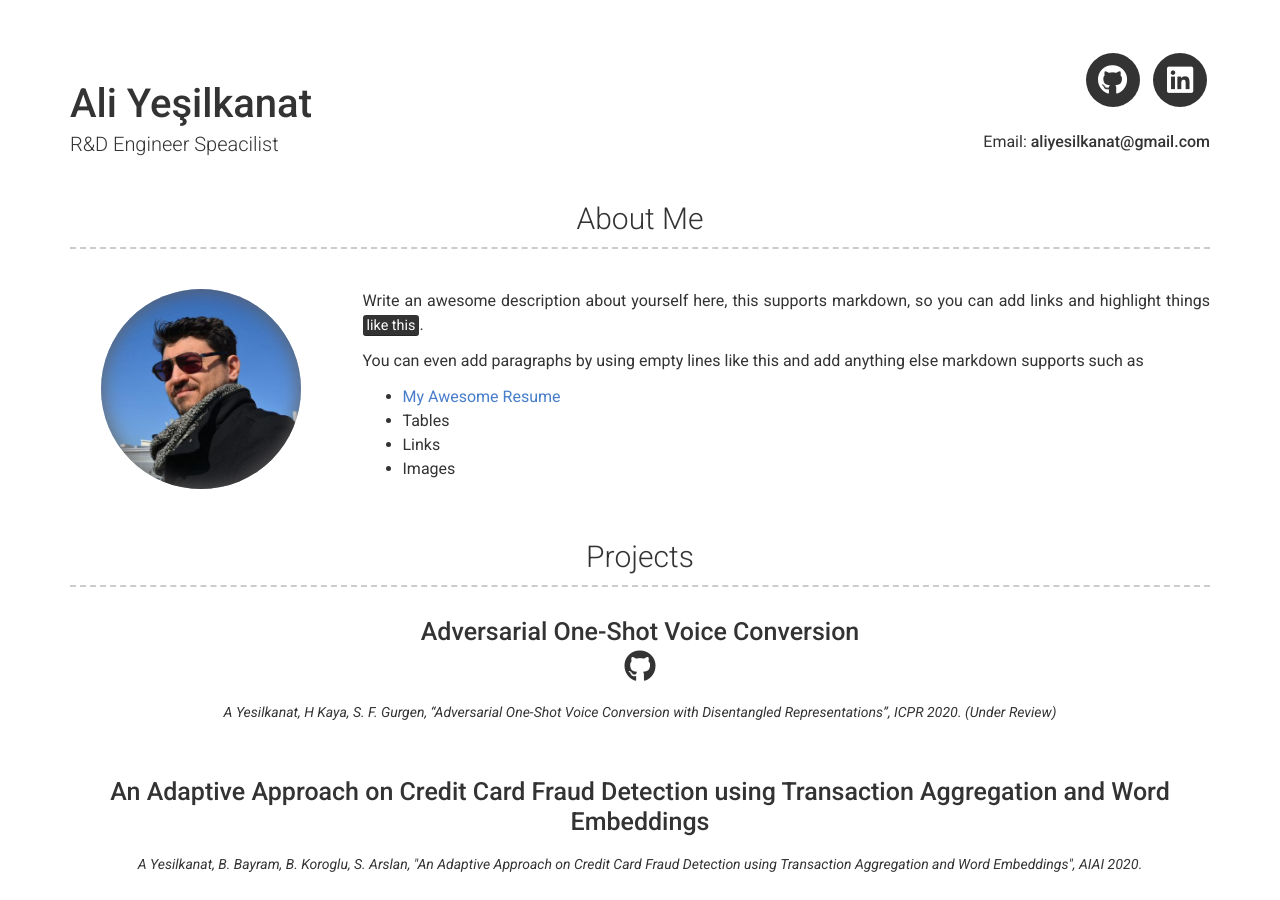
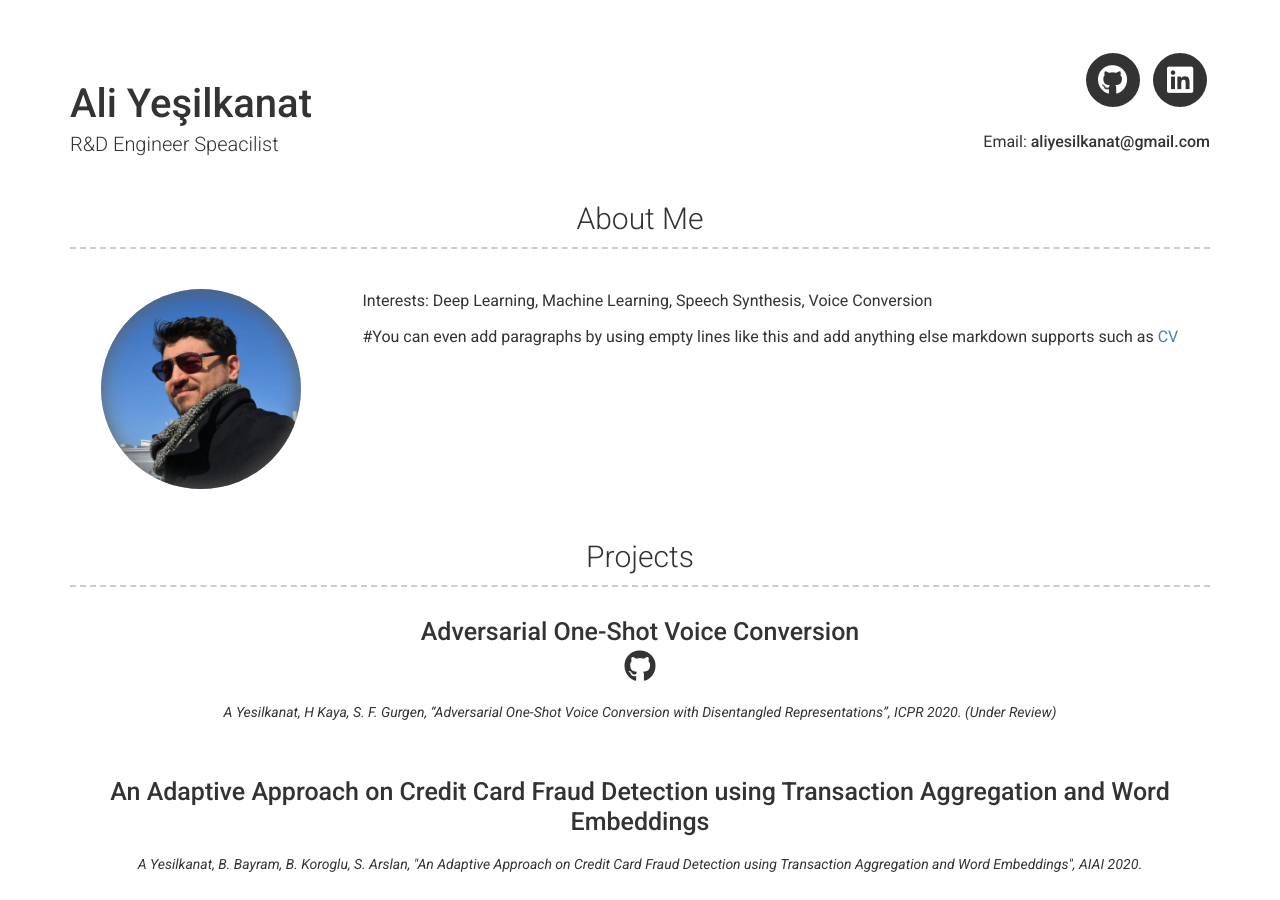
Before and after one commit to aliyesilkanat/aliyesilkanat.github.io, a Jekyll site: the page built from index.md, in a window 1280 px wide and 900 px high. Built offline with Jekyll 4.4.1, drawn with Linux system fonts in a browser that asks for light colours; nearby versions of some CDN libraries.

Commit message:
Update _config.yml

```diff
--- a/_config.yml
+++ b/_config.yml
@@ -1,5 +1,5 @@
 # Site
-repository: Git repository where your resume will be hosted, only required if you are hosting on GitHub (eg. sproogen/modern-resume-theme)
+repository: https://github.com/aliyesilkanat/aliyesilkanat.github.io
 # favicon: Directory of your favicon (eg. images/favicon.ico)(optional)
 
 # Personal info
@@ -26,13 +26,10 @@ linkedin_username: aliyesilkanat
 # about_title: About Me (Use this to override about section title)
 about_profile_image: images/profile.jpg
 about_content: | # this will include new lines to allow paragraphs
-  Write an awesome description about yourself here, this supports markdown, so you can add links and highlight things <mark>like this</mark>.
+  Interests: Deep Learning, Machine Learning, Speech Synthesis, Voice Conversion
 
-  You can even add paragraphs by using empty lines like this and add anything else markdown supports such as
-    - [My Awesome Resume](https://moya10.github.io/awesome-cv/resume.pdf)
-    - Tables
-    - Links
-    - Images
+  #You can even add paragraphs by using empty lines like this and add anything else markdown supports such as
+  [CV](https://github.com/aliyesilkanat/aliyesilkanat.github.io/resume.pdf)
 
 # Projects Section
 # projects_title: Projects #(Use this to override about projects section title)
```
